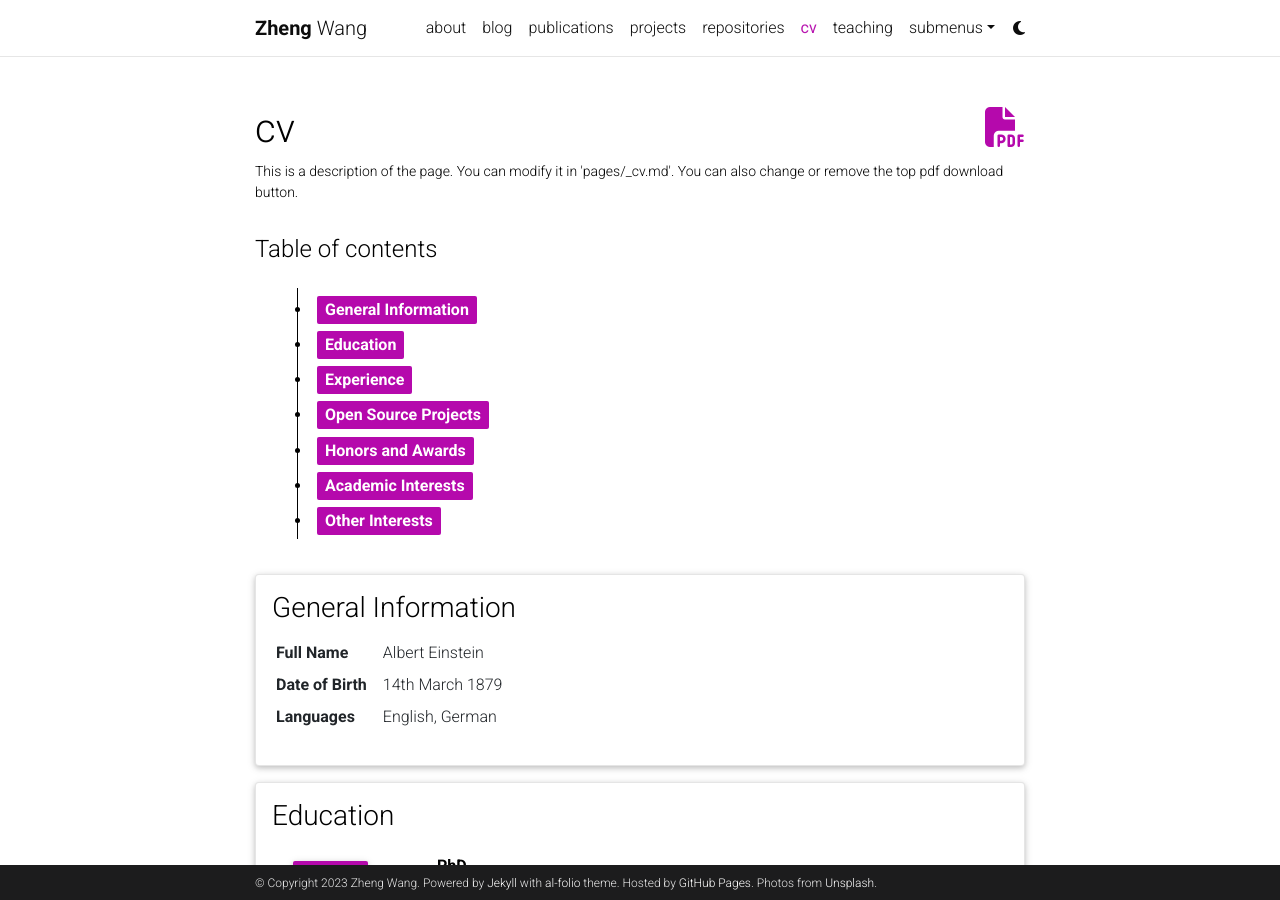
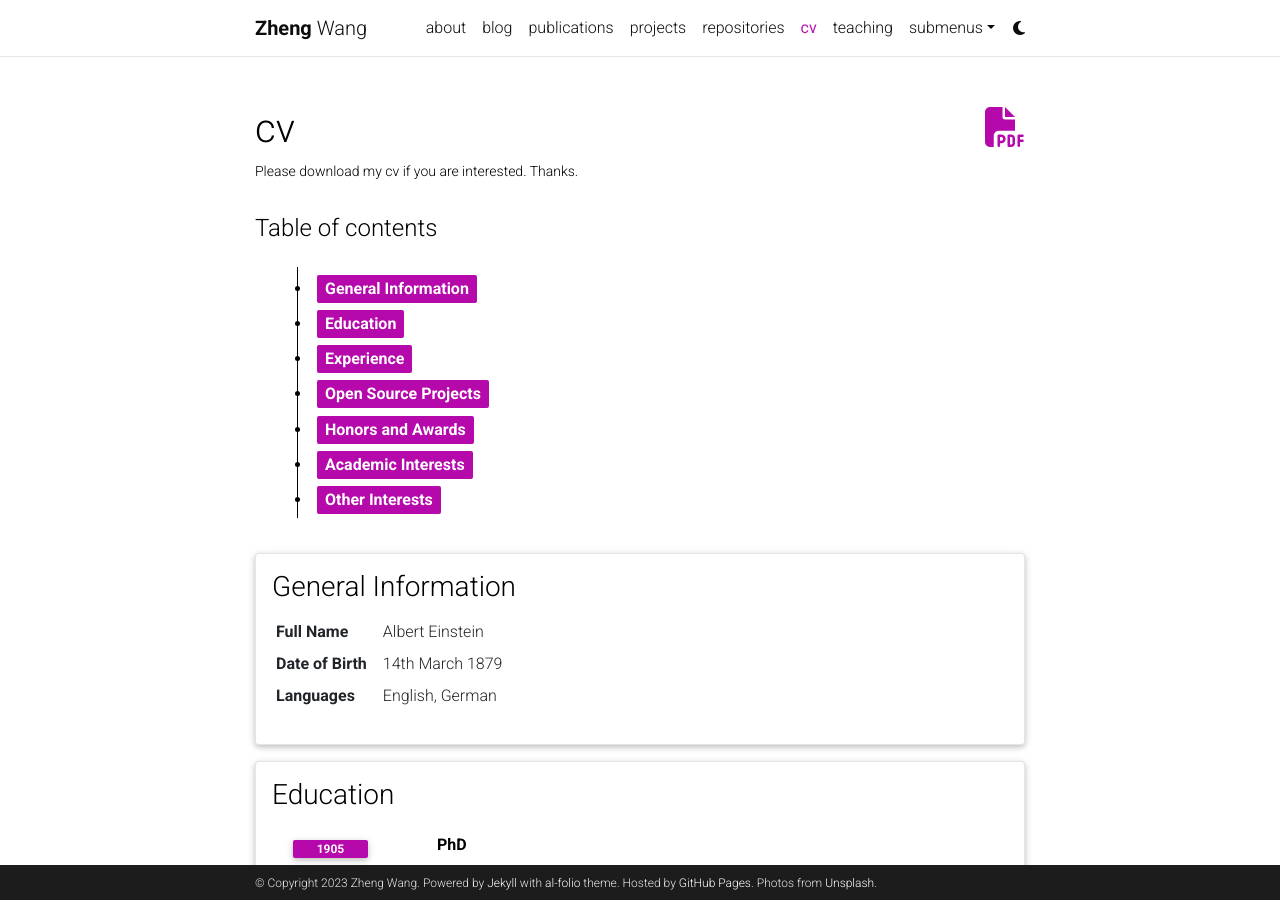
Before and after one commit to intaiyjw/intaiyjw.github.io, a Jekyll site: the page built from _pages/cv.md, in a window 1280 px wide and 900 px high. Built offline with Jekyll 4.4.1, drawn with Linux system fonts in a browser that asks for light colours; comment, search, counter and statistics services are not loaded; a style sheet for code colours, icons or effects is not loaded.

Commit message:
cv uploaded

```diff
--- a/_pages/cv.md
+++ b/_pages/cv.md
@@ -4,6 +4,6 @@
 title: cv
 nav: true
 nav_order: 4
-cv_pdf: example_pdf.pdf
-description: This is a description of the page. You can modify it in 'pages/_cv.md'. You can also change or remove the top pdf download button.
+cv_pdf: Resume_Zheng_20221029.pdf
+description: Please download my cv if you are interested. Thanks.
 ---
```
Also changed, not shown: 1 other file.
